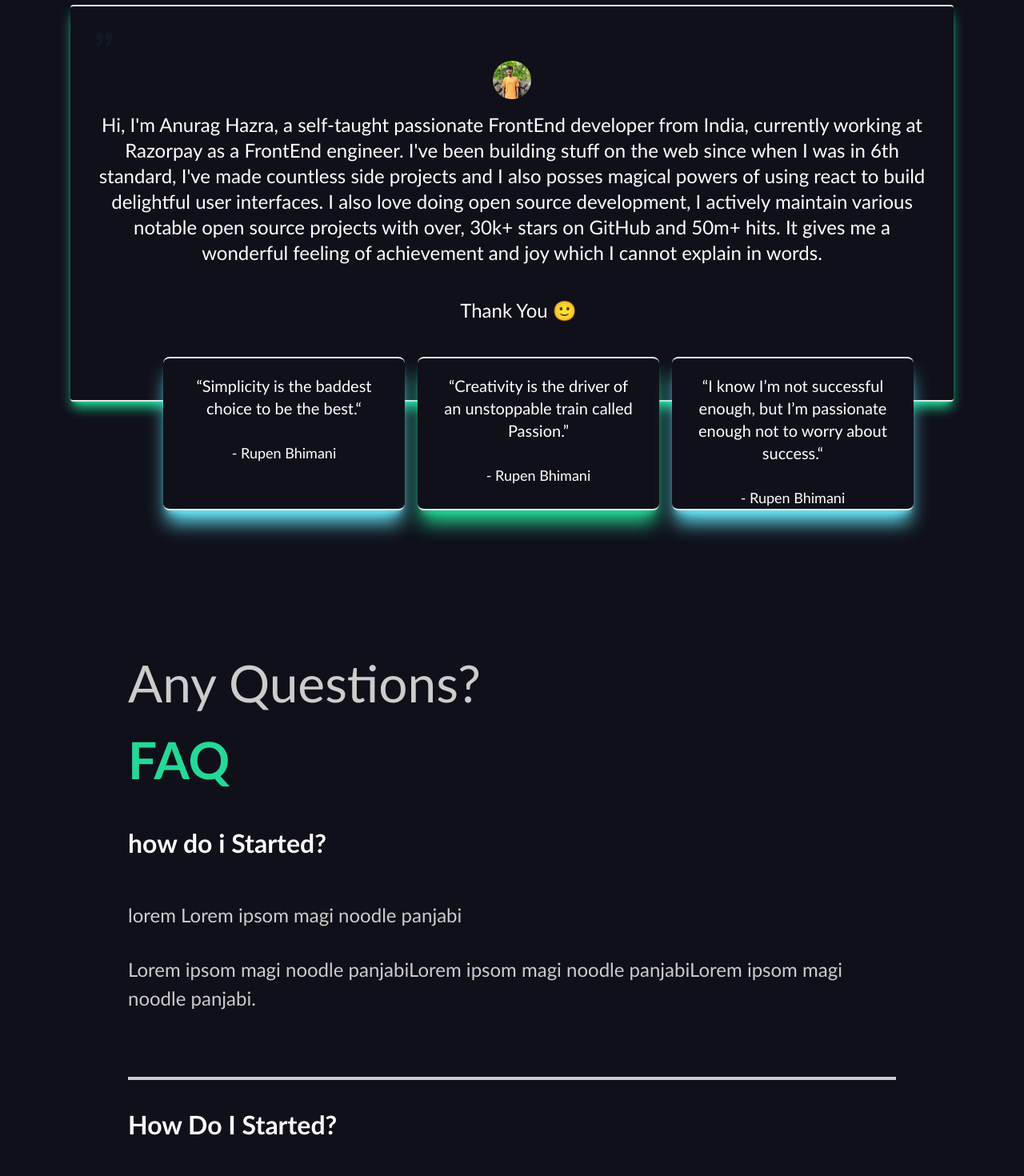
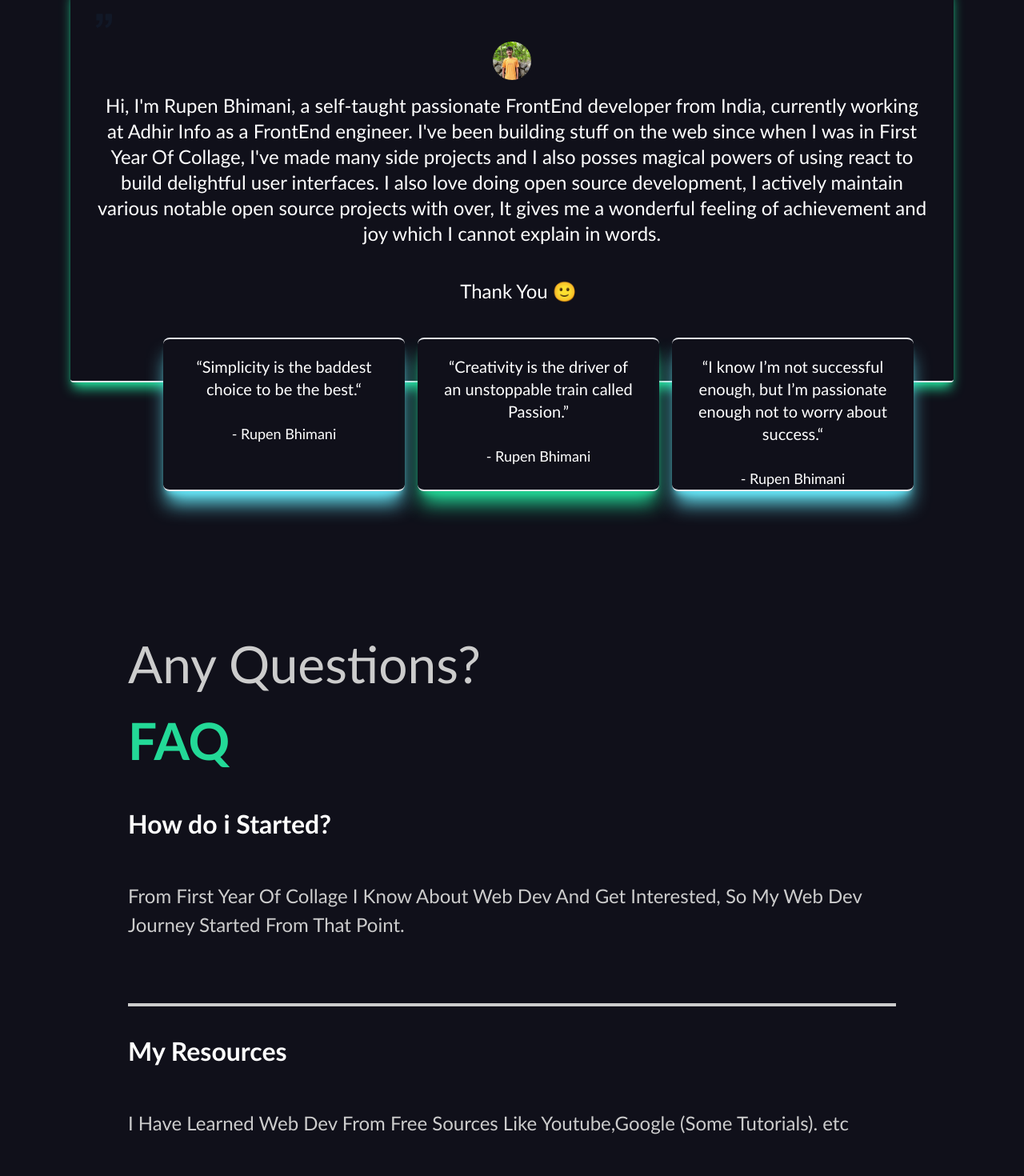
Before and after one commit to Rupen109/portfolio-1.0, a React (Create React App) app: page / in a window 1280 px wide. Shown: the part 2857-4327 px from the top of the page at 80% size. Built offline with nearby package versions, Linux system fonts and the light colour scheme.

Commit message:
projects card updated

```diff
--- a/src/Components/FaqSection.js
+++ b/src/Components/FaqSection.js
@@ -12,48 +12,48 @@ const FaqSection = () => {
             Any Questions? <span> FAQ </span>
         </h2>
         <AnimateSharedLayout>
-        <Toggle title="how do i Started?">
+        <Toggle title="How do i Started?">
         <div className="Questions">
            <div className="answer">
-               <p>lorem Lorem ipsom magi noodle panjabi</p>
-               <p>
+               <p>From First Year Of Collage I Know About Web Dev And Get Interested, So My Web Dev Journey Started From That Point.</p>
+               {/* <p>
                Lorem ipsom magi noodle panjabiLorem ipsom magi noodle panjabiLorem ipsom magi noodle panjabi.
-               </p>
+               </p> */}
            </div>
         </div>
         </Toggle>
 
-        <Toggle title="How Do I Started?">
+        <Toggle title="My Resources">
         <div className="Questions">
            <div className="answer">
-               <p>lorem Lorem ipsom magi noodle panjabi</p>
-               <p>
+               <p>I Have Learned Web Dev From Free Sources Like Youtube,Google (Some Tutorials). etc</p>
+               {/* <p>
                Lorem ipsom magi noodle panjabiLorem ipsom magi noodle panjabiLorem ipsom magi noodle panjabi.
-               </p>
+               </p> */}
            </div>
         </div>
         </Toggle>
 
-        <Toggle title="How Do I Started?">
+        <Toggle title="Experience In IT Industry?">
 
         <div className="Questions">
            <div className="answer">
-               <p>lorem Lorem ipsom magi noodle panjabi</p>
-               <p>
+               <p>I Have Almost 2+ Years Experience In IT Industry</p>
+               {/* <p>
                Lorem ipsom magi noodle panjabiLorem ipsom magi noodle panjabiLorem ipsom magi noodle panjabi.
-               </p>
+               </p> */}
            </div>
         </div>
         </Toggle>
 
-        <Toggle title="How Do I Started?">
+        <Toggle title="Have Any More QNA?">
 
         <div className="Questions">
            <div className="answer">
-               <p>lorem Lorem ipsom magi noodle panjabi</p>
-               <p>
+               <p>Please Contact Me.</p>
+               {/* <p>
                Lorem ipsom magi noodle panjabiLorem ipsom magi noodle panjabiLorem ipsom magi noodle panjabi.
-               </p>
+               </p> */}
            </div>
         </div>
         </Toggle>
--- a/src/Components/Intro.js
+++ b/src/Components/Intro.js
@@ -21,10 +21,10 @@ const Intro = () => {
                                 </svg>
                                 <img className=" w-[3rem] h-[3rem] rounded-full mx-auto" src={Rup3} alt="Developer Img" />
 
-                                <p className="leading-relaxed md:text-2xl text-3xl  text-white mb-6">Hi, I'm Anurag Hazra, a self-taught passionate FrontEnd developer from India, currently working at Razorpay as a FrontEnd engineer. I've been building stuff on the web since when I was in 6th standard, I've made countless side projects and I also posses magical powers of using react to build delightful user interfaces.
+                                <p className="leading-relaxed md:text-2xl text-3xl  text-white mb-6">Hi, I'm Rupen Bhimani, a self-taught passionate FrontEnd developer from India, currently working at Adhir Info as a FrontEnd engineer. I've been building stuff on the web since when I was in First Year Of Collage, I've made many side projects and I also posses magical powers of using react to build delightful user interfaces.
 
                                     I also love doing open source development, I actively maintain various notable open source projects with over,
-                                    30k+ stars on GitHub and 50m+ hits. It gives me a wonderful feeling of achievement and joy which I cannot explain in words.</p>
+                                    It gives me a wonderful feeling of achievement and joy which I cannot explain in words.</p>
                                 <a href className="inline-flex items-center">
                                     <span className="flex-grow flex flex-col pl-4">
                                         <span className="title-font md:text-2xl text-4xl mb-16 font-extralight text-white">Thank You 🙂</span>
--- a/src/Components/Nav.js
+++ b/src/Components/Nav.js
@@ -13,7 +13,7 @@ const Nav = () => {
         <img className='logo'  src={Logo} alt='logo'></img>
 
         </Dd>
-        <h1><a href="#">BHIMANI RUPEN</a></h1>
+        <h1><a href="#"> BHIMANI RUPEN</a></h1>
         <ul>
             <li>
                 <Link className="md:text-lg text-[13px]" to="/">About Me</Link>
--- a/src/pages/ContactMe.js
+++ b/src/pages/ContactMe.js
@@ -87,17 +87,13 @@ const ContactMe = () => {
                   <path d="M23 3a10.9 10.9 0 01-3.14 1.53 4.48 4.48 0 00-7.86 3v1A10.66 10.66 0 013 4s-4 9 5 13a11.64 11.64 0 01-7 2c9 5 20 0 20-11.5a4.5 4.5 0 00-.08-.83A7.72 7.72 0 0023 3z"/>
                 </svg>
               </a>
-              <a href className="ml-4 text-gray-500">
+              <a href="https://www.instagram.com/rupen_bhimani/" className="ml-4 text-gray-500">
                 <svg fill="none" stroke="currentColor" stroke-linecap="round" stroke-linejoin="round" stroke-width="2" className="w-5 h-5" viewBox="0 0 24 24">
                   <rect width="20" height="20" x="2" y="2" rx="5" ry="5"></rect>
                   <path d="M16 11.37A4 4 0 1112.63 8 4 4 0 0116 11.37zm1.5-4.87h.01"></path>
                 </svg>
               </a>
-              <a href="https://www.youtube.com/watch?v=sGQSz22U8VM" className="ml-4 text-gray-500">
-                <svg fill="currentColor" stroke-linecap="round" stroke-linejoin="round" stroke-width="2" className="w-5 h-5" viewBox="0 0 24 24">
-                  <path d="M21 11.5a8.38 8.38 0 01-.9 3.8 8.5 8.5 0 01-7.6 4.7 8.38 8.38 0 01-3.8-.9L3 21l1.9-5.7a8.38 8.38 0 01-.9-3.8 8.5 8.5 0 014.7-7.6 8.38 8.38 0 013.8-.9h.5a8.48 8.48 0 018 8v.5z"></path>
-                </svg>
-              </a>
+
             </span>
           </div>
         </div>
--- a/src/pages/Projects/Components/ProjectsCard.js
+++ b/src/pages/Projects/Components/ProjectsCard.js
@@ -32,9 +32,12 @@ const ProjectsCard = ({title,desc,img,link}) => {
               <div className="w-20 h-1 bg-cyan-400 rounded mt-2"></div>
               <p className="leading-relaxed md:text-lg text-4xl mb-3">{desc}</p>
               <div className="flex items-center flex-wrap ">
-                <Link to="/contact">
+                {/* <Link to="/contact">
            <motion.button className="p-2 md:text-base text-2xl" variants={Button} initial="hidden" animate="show">View More</motion.button>
-                </Link>
+                </Link> */}
+                  <a href={link} target="_blank" className="p-2 text-base text-center text-white duration-100 bg-[#23D997]  cursor-pointer md:w-32 font-text outline outline-[#23D997] outline-offset-4 focus:outline-offset-4 outline-offset-0">
+                    Preview Project
+                  </a>
 
               </div>
             </div>
```
Also changed, not shown: src/Components/AboutSection.js (+5 -5 lines), src/Components/Skills.js (+1 -4 lines).
